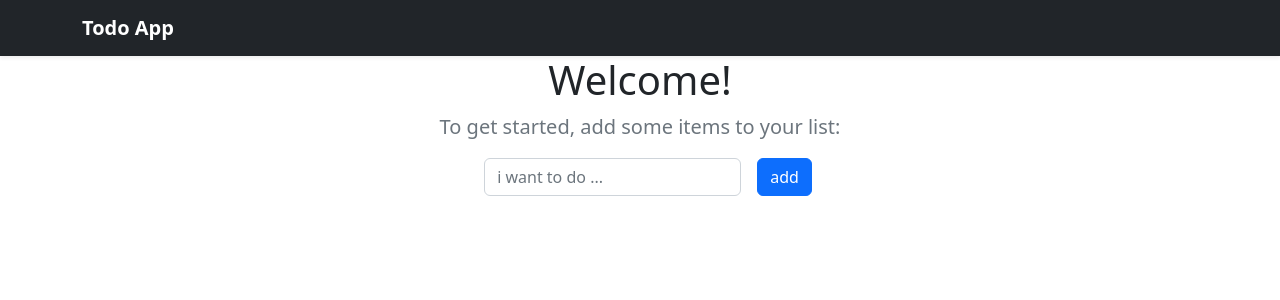
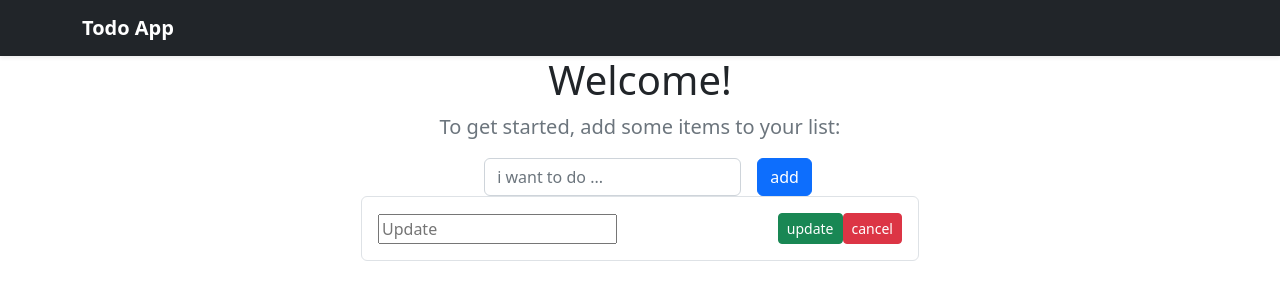
Before and after one commit to ErfanERATO/LearningReact, a React (Create React App) app: page / in a window 1280 px wide. Shown: the top 300 px of the page. Built offline with nearby package versions, Linux system fonts and the light colour scheme.

Commit message:
edit todo

```diff
--- a/src/components/Counter/ToDo.jsx
+++ b/src/components/Counter/ToDo.jsx
@@ -4,15 +4,39 @@
 
 const ToDo = () => {
   const [newTodo, setNewTodo] = useState([]);
+  const [editData , setEditData] = useState("")
 
   const addNewOneHandler = (newInput) => {
     setNewTodo([...newTodo, { newInput , id : uuidv4()}]);
   };
 
 
-  const deleteTask = (id) => {
+  const deleteTaskHandler = (id) => {
      let todo = newTodo.filter(task => task.id !== id)
      setNewTodo(todo);
+  }
+
+
+  const changeTask = (e) => {
+    let newEntry = {
+      id : editData.id,
+      newInput : e.target.value,
+    }
+    setEditData(newEntry);
+  }
+
+
+  const updateTask = () => {
+    let filterRecord = [...newTodo].filter(e => e.id !== editData.id);
+    let updateObject = [...filterRecord, editData]
+    setNewTodo(updateObject);
+    setEditData('');
+    console.log("edit");
+  }
+
+
+  const cancelUpdateHandler = () => {
+    setEditData("");
   }
 
   return (
@@ -21,6 +45,21 @@
         <AddToDo add={addNewOneHandler} />
 
         <div className="d-flex flex-column align-items-center ">
+
+        <div className="col-6 mb-2">
+              <div className="d-flex justify-content-between align-items-center border rounded p-3">
+                <input type="text" placeholder="Update" value={editData && editData.input} onChange={(e)=> changeTask(e)}/>
+                {/* <input type="text" placeholder="Update" value={""} onChange={(e)=> changeTask(e)}/> */}
+                <div>
+                  <button type="button" className="btn btn-success btn-sm" onClick={updateTask}>
+                    update
+                  </button>
+                  <button type="button" className="btn btn-danger btn-sm ml-1" onClick={cancelUpdateHandler}>
+                    cancel
+                  </button>
+                </div>
+              </div>
+            </div>
 
           {/* <nav className="col-6 mb-3">
             <div className="nav nav-tabs" id="nav-tab" role="tablist">
@@ -44,10 +83,10 @@
               <div className="d-flex justify-content-between align-items-center border rounded p-3">
                 <div>{e.newInput}</div>
                 <div>
-                  <button type="button" className="btn btn-info btn-sm">
+                  <button type="button" className="btn btn-info btn-sm" onClick={()=> setEditData({id:e.id,input:e.newInput})}>
                     edit
                   </button>
-                  <button type="button" className="btn btn-danger btn-sm ml-1" onClick={() => deleteTask(e.id)}>
+                  <button type="button" className="btn btn-danger btn-sm ml-1" onClick={() => deleteTaskHandler(e.id)}>
                     delete
                   </button>
                 </div>
```
